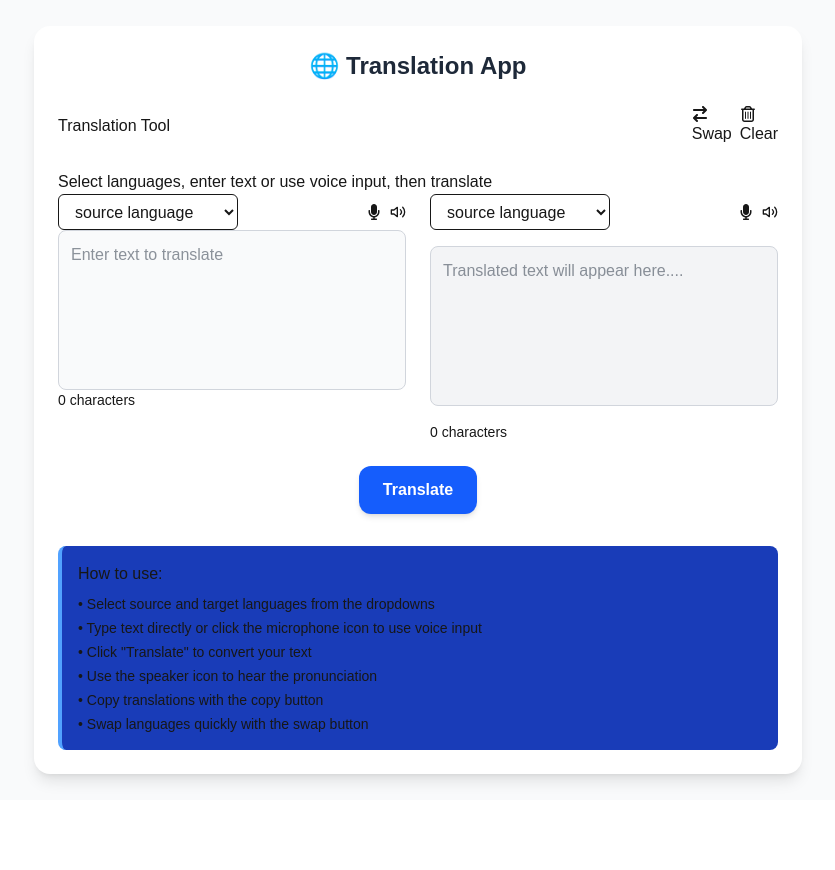
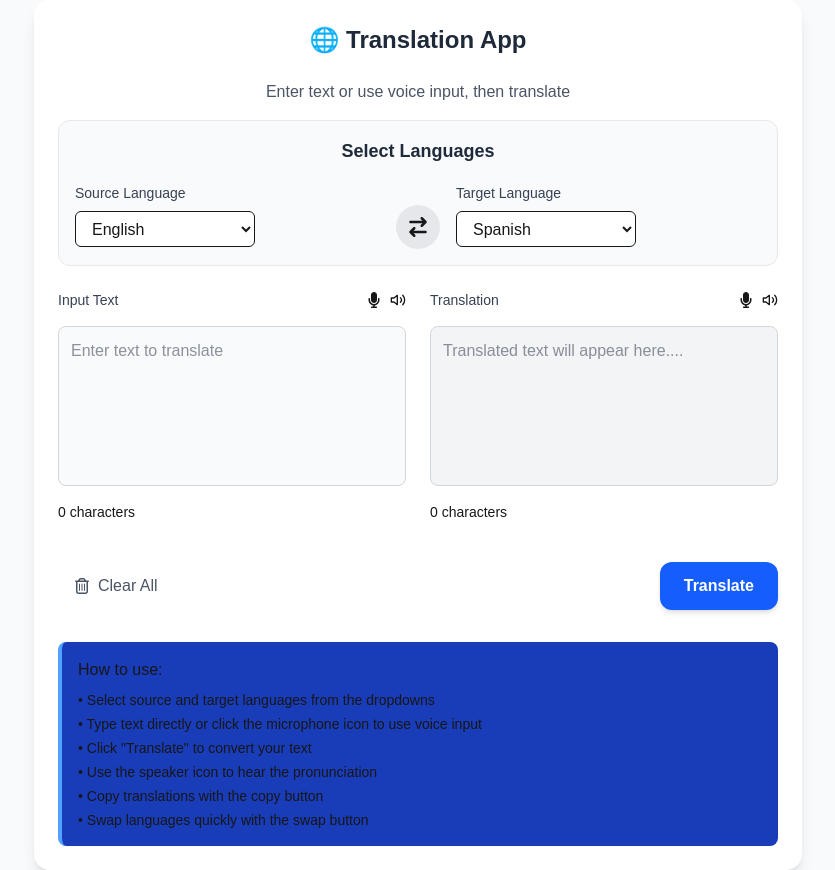
Before and after one commit to vmaineng/translation-app, a Next.js app: page / in a window 1280 px wide. Shown: the whole page, without its empty margins (222-1057 px from the left). Before the commit the page ends 800 px from the top, so only its background shows below. Built offline with nearby package versions, Linux system fonts and the light colour scheme.

Commit message:
updated design

```diff
--- a/src/app/page.tsx
+++ b/src/app/page.tsx
@@ -74,27 +74,51 @@ export default function Home() {
         <h1 className="text-2xl font-bold text-center text-gray-800 dark:text-gray-100">
           🌐 Translation App
         </h1>
-        <div className="flex items-center justify-between">
-          <span>Translation Tool</span>
-          <div className="flex gap-2">
-            <button onClick={handleSwapLanguages} className="gap-2">
-              <FaArrowRightArrowLeft className="h-4 w-4" />
-              Swap
+        <div className="text-center text-gray-600 dark:text-gray-400 mb-4">
+          Enter text or use voice input, then translate
+        </div>
+        <div className="bg-gray-50 dark:bg-gray-700 rounded-xl p-4 border border-gray-200 dark:border-gray-600">
+          <h2 className="text-lg font-semibold text-gray-800 dark:text-gray-200 mb-4 text-center">
+            Select Languages
+          </h2>
+          <div className="flex flex-col md:flex-row items-center justify-between gap-4">
+            <div className="flex-1">
+              <label className="block text-sm font-medium text-gray-700 dark:text-gray-300 mb-2">
+                Source Language
+              </label>
+              <LanguageSelector
+                value={sourceLang}
+                onValueChange={setSourceLang}
+                placeholder="Select source language"
+              />
+            </div>
+            <button
+              onClick={handleSwapLanguages}
+              className="p-3 bg-gray-200 dark:bg-gray-600 rounded-full hover:bg-gray-300 dark:hover:bg-gray-500 transition-colors mt-6"
+              title="Swap languages"
+            >
+              <FaArrowRightArrowLeft className="h-5 w-5" />
             </button>
-            <button onClick={handleClear} className="gap-2">
-              <FaRegTrashCan className="h-4 w-4" /> Clear
-            </button>
+
+            <div className="flex-1">
+              <label className="block text-sm font-medium text-gray-700 dark:text-gray-300 mb-2">
+                Target Language
+              </label>
+              <LanguageSelector
+                value={targetLang}
+                onValueChange={setTargetLang}
+                placeholder="Select target language"
+              />
+            </div>
           </div>
         </div>
-        Select languages, enter text or use voice input, then translate
+
         <div className="grid md:grid-cols-2 gap-6">
-          <div>
+          <div className="space-y-4">
             <div className="flex items-center justify-between">
-              <LanguageSelector
-                value={input}
-                onValueChange={setInput}
-                placeholder="source language"
-              />
+              <div className="text-sm font-medium text-gray-700 dark:text-gray-300">
+                Input Text
+              </div>
               <AudioControls
                 onTranscript={handleSourceTranscript}
                 textToSpeak={input}
@@ -119,13 +143,12 @@ export default function Home() {
               {input.length} characters
             </div>
           </div>
+
           <div className="space-y-4">
             <div className="flex items-center justify-between">
-              <LanguageSelector
-                value={output}
-                onValueChange={setOutput}
-                placeholder="source language"
-              />
+              <div className="text-sm font-medium text-gray-700 dark:text-gray-300">
+                Translation
+              </div>
               <AudioControls
                 onTranscript={() => {}}
                 textToSpeak={output}
@@ -145,12 +168,21 @@ export default function Home() {
             </div>
           </div>
         </div>
-        <div className="flex justify-center">
+
+        <div className="flex justify-between pt-4">
+          <button
+            onClick={handleClear}
+            className="flex items-center gap-2 px-4 py-2 text-gray-600 dark:text-gray-400 hover:text-gray-800 dark:hover:text-gray-200 transition-colors"
+          >
+            <FaRegTrashCan className="h-4 w-4" />
+            Clear All
+          </button>
           <button
             onClick={handleTranslate}
+            disabled={isTranslating}
             className="px-6 py-3 rounded-xl bg-blue-600 hover:bg-blue-700 text-white font-semibold shadow-md transition-colors"
           >
-            Translate
+            {isTranslating ? "Translating..." : "Translate"}
           </button>
         </div>
         <DemoInstructions />
```
